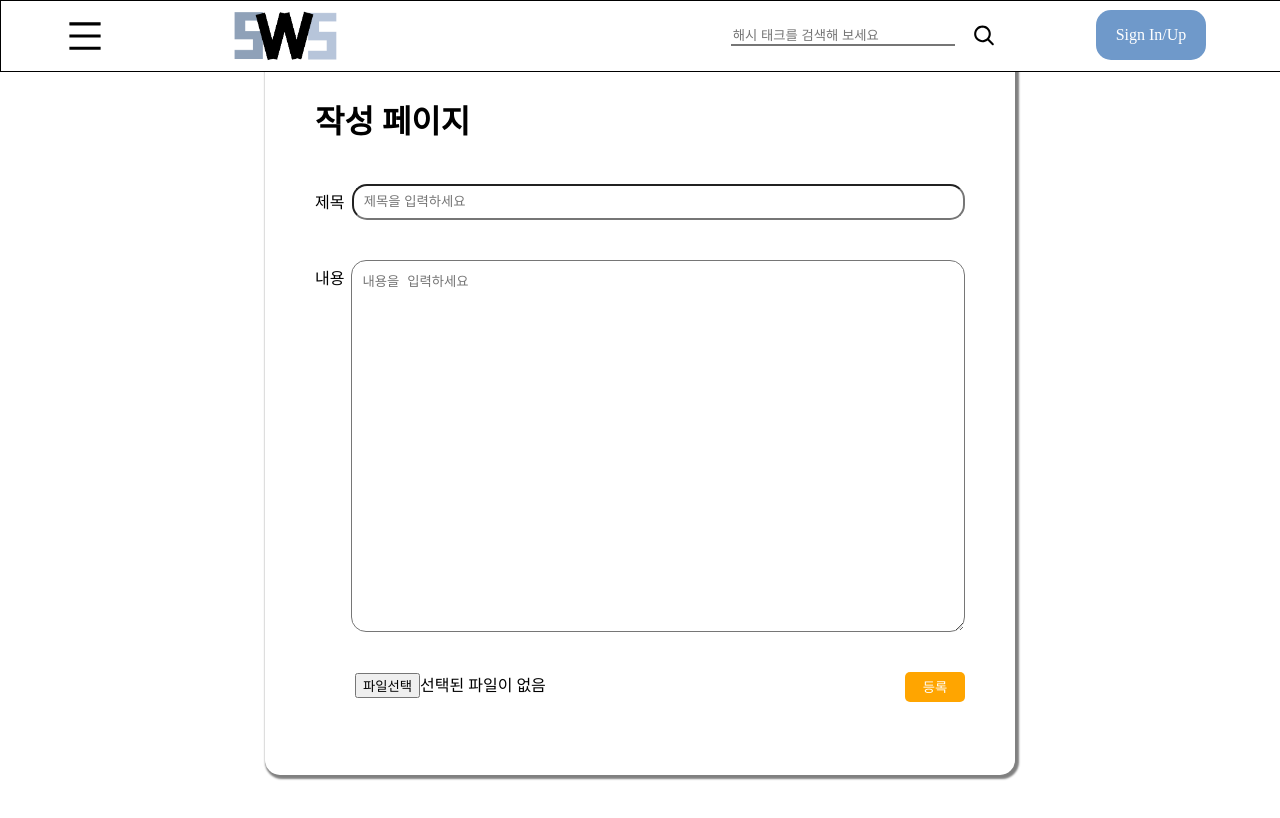
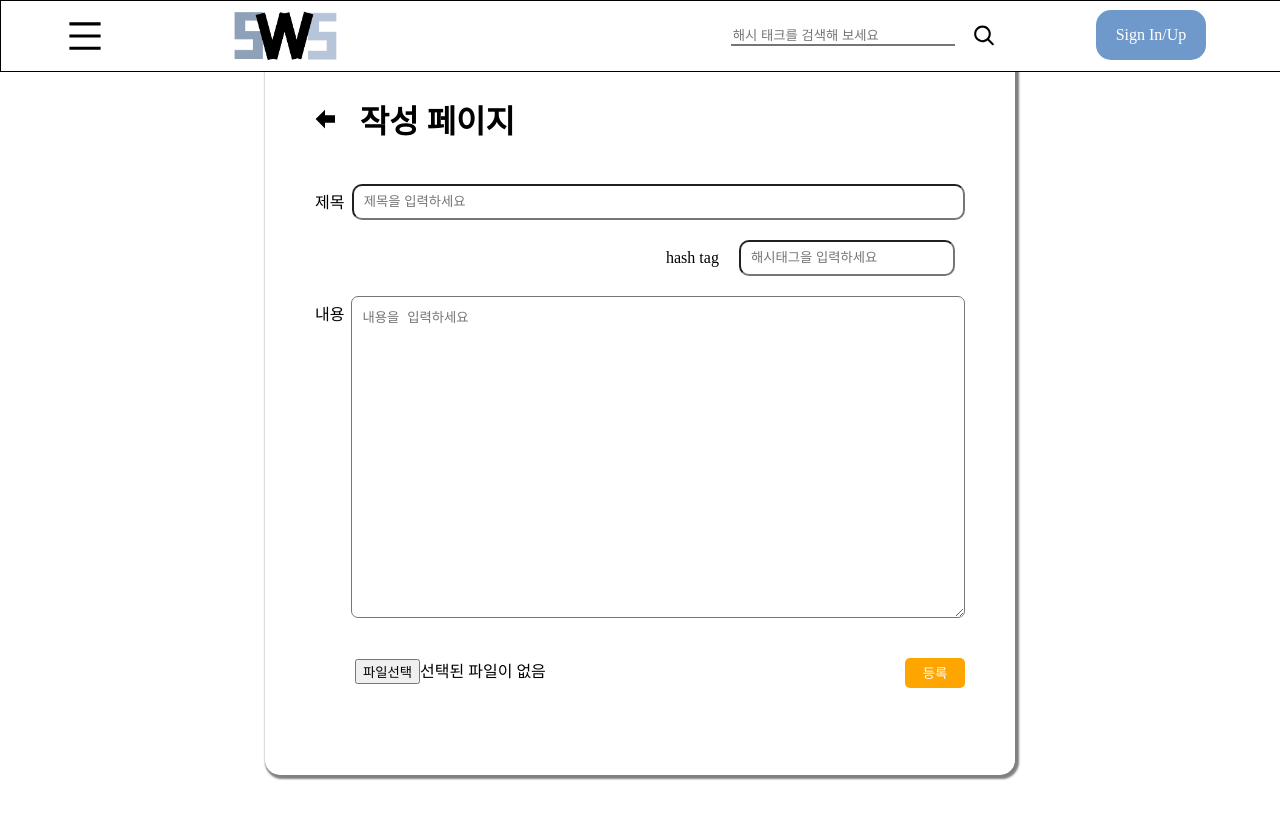
Before and after one commit to potato-club/sws-frontend, a React (Create React App) app: page /Write in a window 1280 px wide. Shown: the top 818 px of the page. Built offline with nearby package versions, Linux system fonts and the light colour scheme.

Commit message:
feat write page post기능 가능

```diff
--- a/src/App.tsx
+++ b/src/App.tsx
@@ -38,7 +38,9 @@ function App() {
         <Header toggleSidebar={toggleSidebar} isSidebarOpen={isSidebarOpen} />
         <Routes>
           <Route path="/*" element={<Main isSidebarOpen={isSidebarOpen} />} />
-          <Route path="Write" element={<LWriting />} />
+          <Route path="Write" element={<LWriting apiEndpoint="Lboard" />} />
+          <Route path="Write" element={<LWriting apiEndpoint="LPopular" />} />
+          <Route path="Write" element={<LWriting apiEndpoint="LFriends" />} />
 
           <Route
             path="/Lounge"
--- a/src/Lounge/LWriting.tsx
+++ b/src/Lounge/LWriting.tsx
@@ -1,34 +1,49 @@
 import React, { useState } from "react";
 import axios from "axios";
 import styled from "styled-components";
+import { useNavigate } from "react-router-dom";
+import { ImArrowLeft } from "react-icons/im";
+interface LWritingProps {
+  apiEndpoint: string;
+}
+const LWriting: React.FC<LWritingProps> = ({ apiEndpoint }) => {
+  const [title, setTitle] = useState("");
+  const [contents, setContents] = useState("");
+  const [hash, setHash] = useState("");
+  const navigate = useNavigate();
 
-function LWriting() {
-  // 상태 변수 생성
-  const [title, setTitle] = useState("");
-  const [content, setContent] = useState("");
-
-  // 입력 핸들러
   const handleTitleChange = (e: React.ChangeEvent<HTMLInputElement>) => {
     setTitle(e.target.value);
   };
 
   const handleContentChange = (e: React.ChangeEvent<HTMLTextAreaElement>) => {
-    setContent(e.target.value);
+    setContents(e.target.value);
+  };
+  const handlehashChange = (e: React.ChangeEvent<HTMLInputElement>) => {
+    setHash(e.target.value);
   };
 
-  // 폼 제출 핸들러
+  const Change = () => {
+    navigate(-1);
+  };
+
   const handleSubmit = async (e: React.FormEvent<HTMLFormElement>) => {
     e.preventDefault();
 
     try {
-      await axios.post(`http://localhost:3001/Lboard`, {
+      await axios.post(`http://localhost:3001/${apiEndpoint}`, {
         title,
-        content,
+        contents,
+        hash,
+        name: "익명",
+        like: 0,
       });
       alert("글이 성공적으로 등록되었습니다.");
-      // 상태 초기화
+      navigate(`/${apiEndpoint}`);
+
       setTitle("");
-      setContent("");
+      setContents("");
+      setHash("");
     } catch (error) {
       console.error("글 등록에 실패했습니다.", error);
     }
@@ -37,20 +52,35 @@ function LWriting() {
   return (
     <Write>
       <Writein onSubmit={handleSubmit}>
-        <h1>작성 페이지</h1>
+        <Wr>
+          <ImArrowLeft onClick={Change} style={{ fontSize: "20px" }} />
+          <h1>작성 페이지</h1>
+        </Wr>
+
         <Writeindiv>
           <Dii>제목</Dii>
+
           <Writeinput
             placeholder="제목을 입력하세요"
             value={title}
             onChange={handleTitleChange}
           />
         </Writeindiv>
+
+        <Writemid>
+          <span>hash tag</span>
+
+          <Writeinput2
+            placeholder="해시태그을 입력하세요"
+            value={hash}
+            onChange={handlehashChange}
+          />
+        </Writemid>
         <Writeindiv>
           <Dii>내용</Dii>
           <Writetextarea
             placeholder="내용을 입력하세요"
-            value={content}
+            value={contents}
             onChange={handleContentChange}
           />
         </Writeindiv>
@@ -64,9 +94,19 @@ function LWriting() {
       </Writein>
     </Write>
   );
-}
+};
 
 export default LWriting;
+const Writemid = styled.div`
+  margin-left: 351px;
+`;
+const Wr = styled.div`
+  display: flex;
+
+  align-items: center;
+  width: 200px;
+  justify-content: space-between;
+`;
 const Writebtn = styled.button`
   background-color: orange;
   width: 60px;
@@ -87,15 +127,22 @@ const Dii = styled.div`
 `;
 const Writetextarea = styled.textarea`
   width: 100%;
-  height: 350px;
-  border-radius: 15px;
+  height: 300px;
+  border-radius: 7px;
   padding: 10px;
+`;
+const Writeinput2 = styled.input`
+  margin-left: 20px;
+  padding-left: 10px;
+  width: 200px;
+  height: 30px;
+  border-radius: 10px;
 `;
 const Writeinput = styled.input`
   padding-left: 10px;
   width: 100%;
   height: 30px;
-  border-radius: 15px;
+  border-radius: 10px;
 `;
 const Writeindiv = styled.div`
   display: flex;
--- a/src/Lounge/Lboard.tsx
+++ b/src/Lounge/Lboard.tsx
@@ -60,7 +60,7 @@ const LoungePage: React.FC<Props> = ({ pageTitle, apiEndpoint }) => {
             total={pagecontent.length}
             setPage={setCurrentPage}
           />
-          <LoungeLink to="/LoungeCreate">글쓰기</LoungeLink>
+          <LoungeLink to="/write">글쓰기</LoungeLink>
         </Loungebottom>
       </Loungemargin>
     </MainContain>
--- a/src/Lounge/LoungeDetail.tsx
+++ b/src/Lounge/LoungeDetail.tsx
@@ -4,7 +4,7 @@ import axios from "axios";
 import styled from "styled-components";
 import { PRIMARY_COLOR_BLUE } from "../Constants/constants";
 import { useParams } from "react-router-dom";
-
+import { FaHeart } from "react-icons/fa6";
 import Comment from "../Components/Comment";
 
 interface CommunityData {
@@ -61,7 +61,11 @@ const Community: React.FC<CommunityProps> = ({ endpoint }) => {
             </div>
             <div>
               <div>{commun.name}</div>
-              <div>좋아요 {commun.like}</div>
+              <Detailheart>
+                {" "}
+                <FaHeart />
+                {commun.like}
+              </Detailheart>
             </div>
           </Detailtop>
           <div>{commun.contents}</div>
@@ -76,7 +80,12 @@ const Community: React.FC<CommunityProps> = ({ endpoint }) => {
 };
 
 export default Community;
-
+const Detailheart = styled.div`
+  display: flex;
+  align-items: center;
+  justify-content: space-between;
+  width: 35px;
+`;
 const CommunityComponent = styled.div`
   width: 100%;
   display: flex;
@@ -108,7 +117,7 @@ const CommunityDetail = styled.div`
 
 const Detailtop = styled.div`
   display: flex;
-  height: 70px;
+  margin-bottom: 20px;
   justify-content: space-between;
 `;
 
--- a/src/Lounge/LoungeMain.tsx
+++ b/src/Lounge/LoungeMain.tsx
@@ -46,7 +46,7 @@ const Loungein2 = styled.div`
   flex-direction: column;
   align-items: center;
   justify-content: center;
-  width: 90px;
+  width: 150px;
   height: 60px;
 `;
 const InIcon = styled.div`
--- a/src/json-server/db.json
+++ b/src/json-server/db.json
@@ -163,7 +163,7 @@
     {
       "id": "17",
       "title": "제목17",
-      "name": "알수없음1588",
+      "name": "알1588",
       "like": 12,
       "contents": "여기 재밌는데 추천좀 해주세용",
       "hash": "일본"
@@ -185,30 +185,12 @@
       "hash": "뭐사어"
     },
     {
-      "id": "20",
-      "title": "제목20",
-      "name": "자으수비",
-      "like": 88,
-      "contents": "와 아이유 콘서트 지렸다 ㄷㄷㄷㄷ",
-      "hash": "라이브"
-    },
-    {
-      "id": "21",
-      "title": "제목21",
-      "name": "아드",
-      "like": 85,
-      "contents": "띠드버거 먹고싶어용",
-      "hash": "디드"
-    },
-    {
-      "id": "2a6d",
-      "title": "ㅁㄴㅇㅁㅇ",
-      "content": "ㅁㄴㅇㅁㄴㅇㅈㅂㅇㅂ"
-    },
-    {
-      "id": "e086",
-      "title": "ㅂㅂㅂㅂㅂㅂㅂㅂㅂㅂㅂ",
-      "content": "ㅇㅂㅇㅂㅇㅂㅇㅇㅁㄴㅇㅁㄴㅇㅁㅇㅇㅁ"
+      "id": "3f0a",
+      "title": "포스트 테스트",
+      "contents": "내용 테스트입니다.",
+      "hash": "해시태그테스트",
+      "name": "익명",
+      "like": 0
     }
   ],
   "LPopular": [
```
